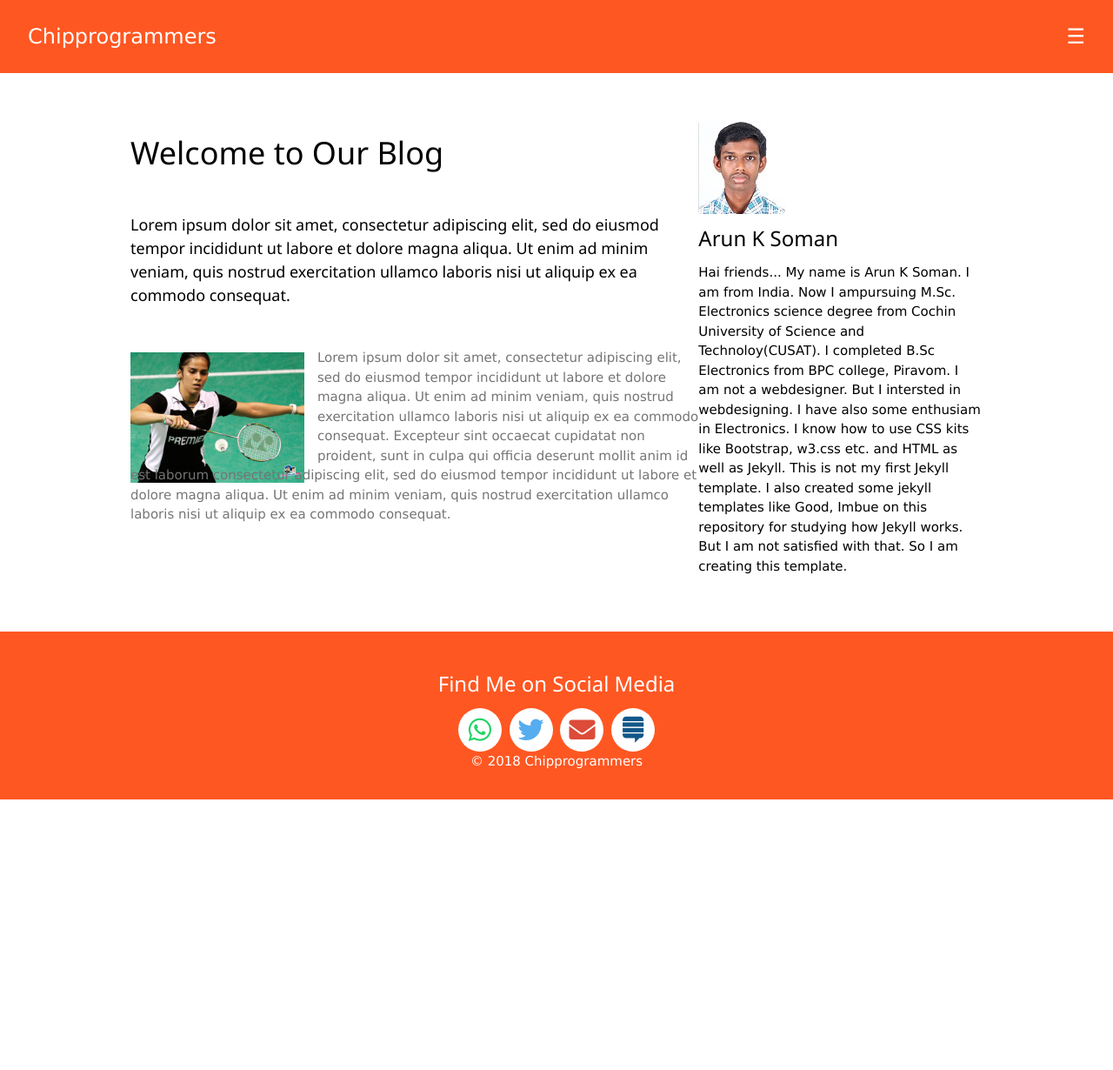
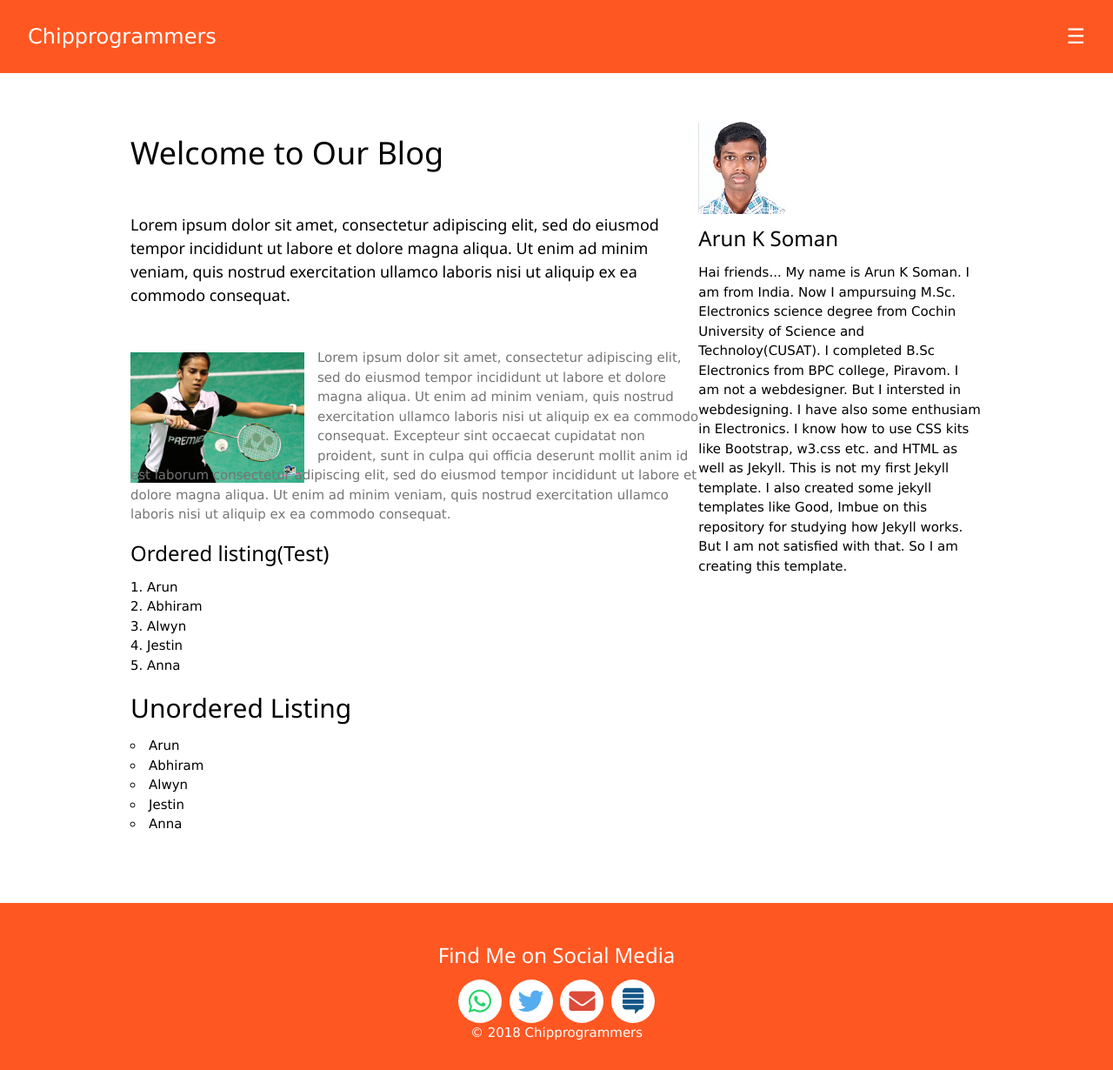
Before and after one commit to techiworld/techiworld.github.io, a Jekyll site: the page built from index.md, in a window 1280 px wide and 1230 px high. Shown: the whole window at 87% size. Built offline with Jekyll 4.4.1, drawn with Linux system fonts in a browser that asks for light colours.

Commit message:
Update index.md

```diff
--- a/index.md
+++ b/index.md
@@ -10,3 +10,19 @@ title: Welcome to Our Blog
 <p class="w3-text-grey">Lorem ipsum dolor sit amet, consectetur adipiscing elit, sed do eiusmod tempor incididunt ut labore et dolore magna aliqua. Ut enim ad minim veniam, quis nostrud exercitation ullamco laboris nisi ut aliquip ex ea commodo consequat. Excepteur sint
 occaecat cupidatat non proident, sunt in culpa qui officia deserunt mollit anim id est laborum consectetur adipiscing elit, sed do eiusmod tempor incididunt ut labore et dolore magna aliqua. Ut enim ad minim veniam, quis nostrud exercitation ullamco
 laboris nisi ut aliquip ex ea commodo consequat.</p>
+
+### Ordered listing(Test)
+
+1. Arun
+2. Abhiram
+3. Alwyn
+4. Jestin
+5. Anna
+
+## Unordered Listing
+
+* Arun
+* Abhiram
+* Alwyn
+* Jestin
+* Anna
```
